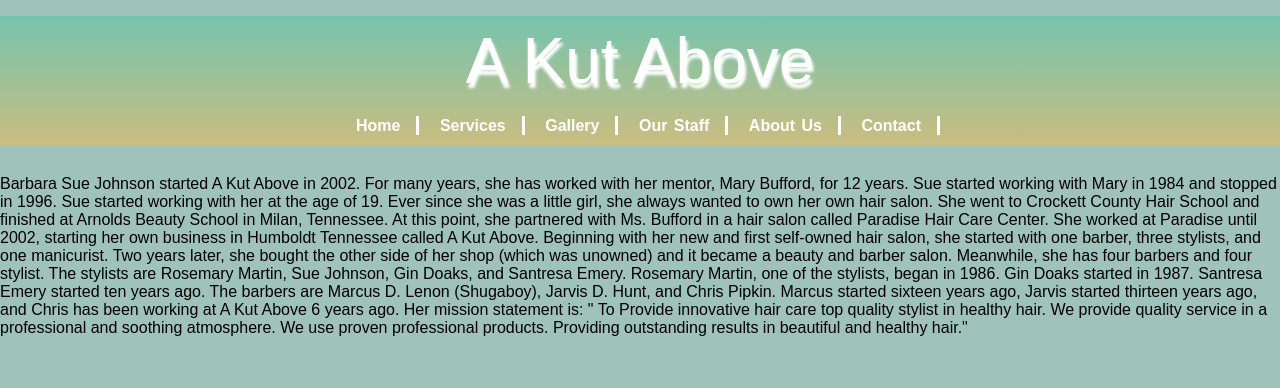
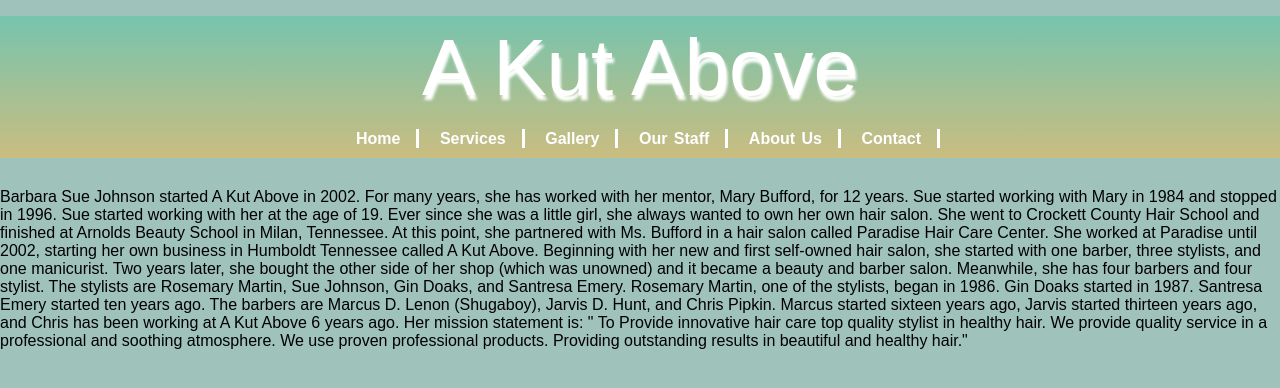
Before and after one commit to Uniquely-ME/AKA, a plain HTML site: page about.html in a window 1280 px wide. Drawn offline with Linux system fonts and the light colour scheme.

Commit message:
Update main.css

```diff
--- a/css/main.css
+++ b/css/main.css
@@ -189,3 +189,9 @@
 /********************
 Page: Our Staff
 ********************/
+
+h1{
+  font-size: 5em;
+
+
+}
```
